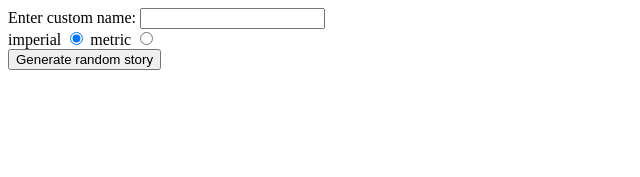
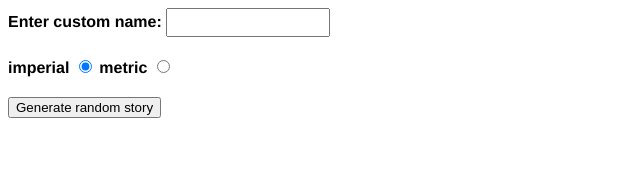
Before and after one commit to SageSea04/Lab1Js, a plain HTML site: page index.html in a window 1280 px wide. Shown: the whole page, without its empty margins (0-640 px from the left). Drawn offline with Linux system fonts and the light colour scheme.

Commit message:
Update index.html

```diff
--- a/index.html
+++ b/index.html
@@ -4,7 +4,7 @@
         <meta charset="utf-8" />
         <meta name="viewport" content="width=device-width, initial-scale=1.0" />
         <title>Lab 1 | COMP1073 Client-Side JavaScript</title>
-        <link href="css/styles.css" rel="stylesheet" />
+        <link href="css/style.css" rel="stylesheet" />
     </head>
 
     <body>
```
